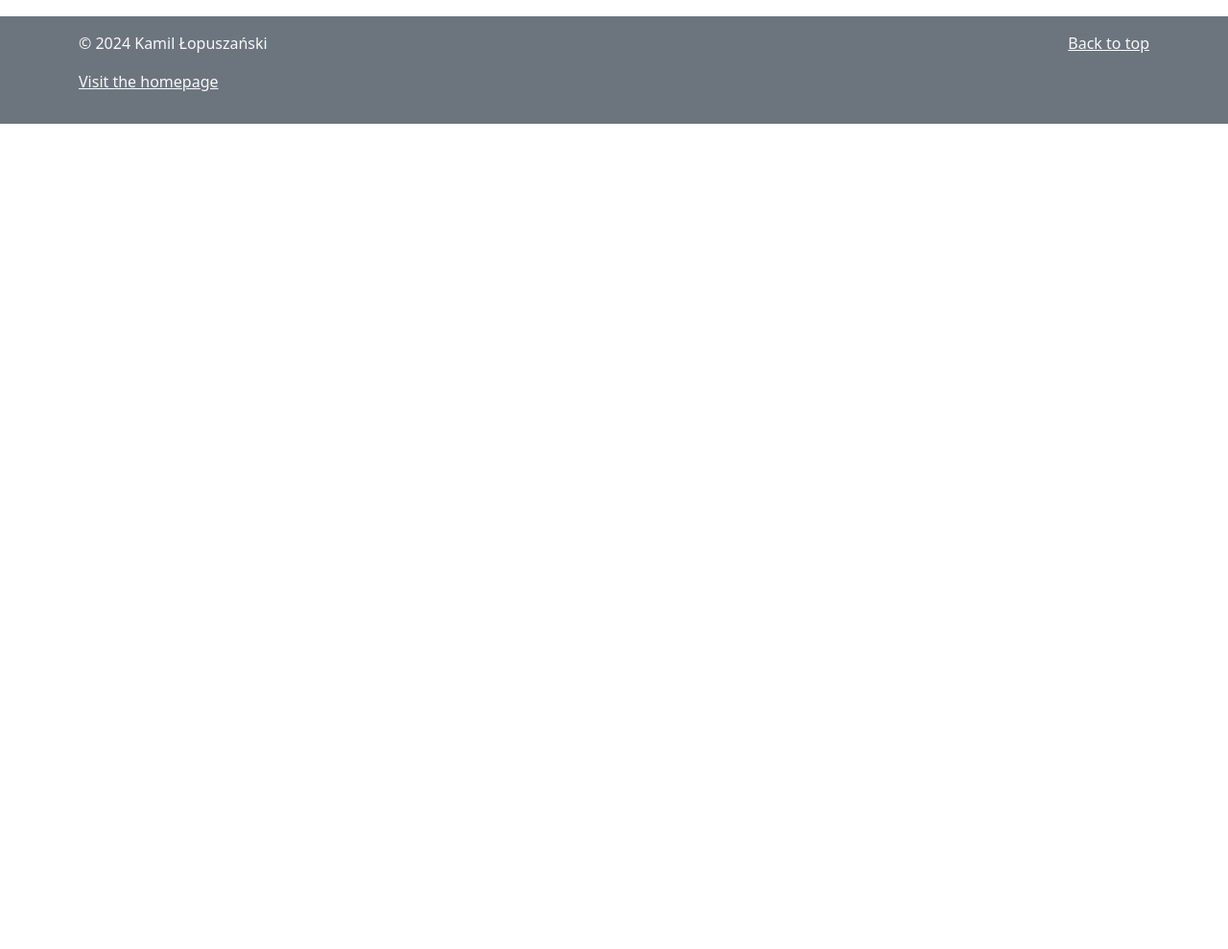
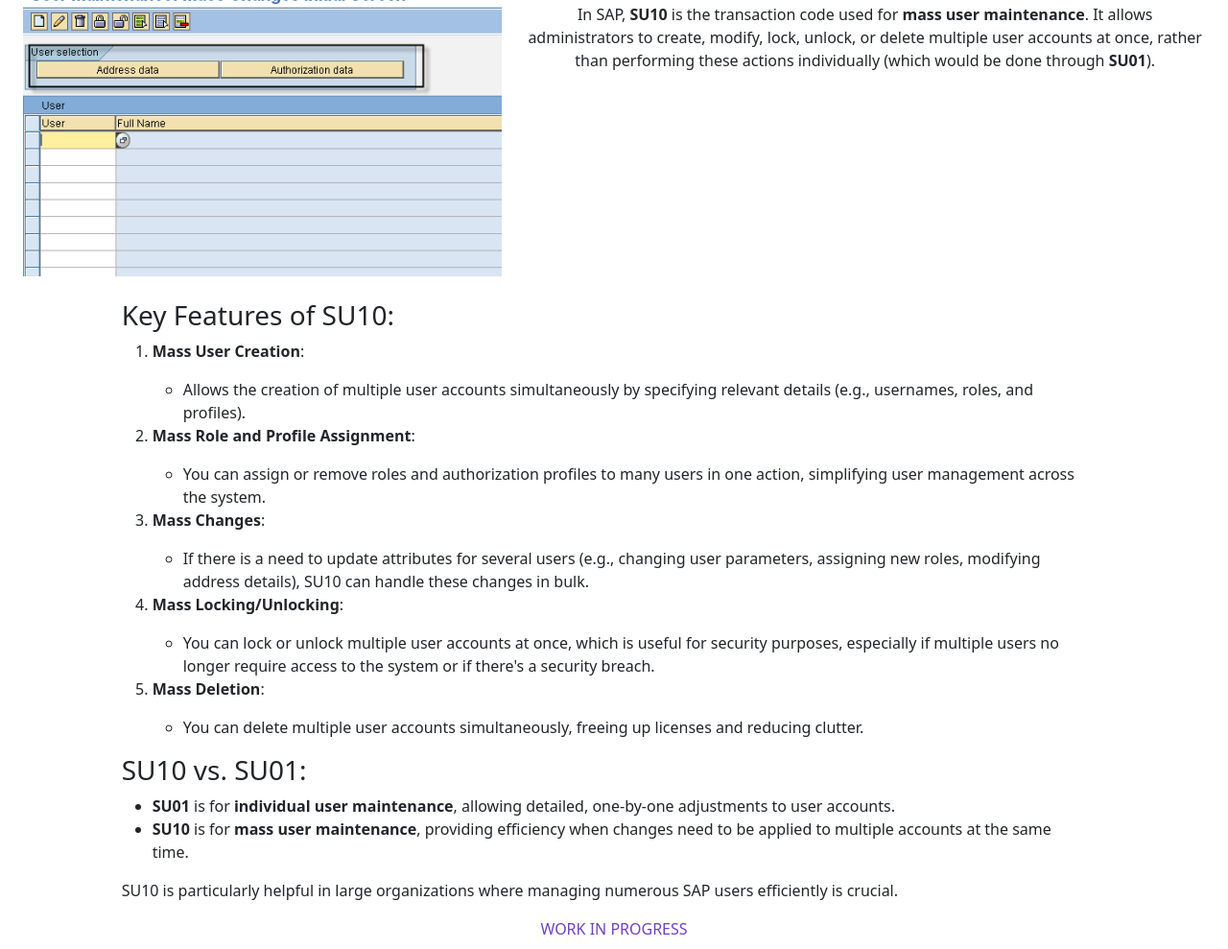
Before and after one commit to camilajenny/camilajenny.github.io, a plain HTML site: page sap/transactions/su10.html in a window 1280 px wide. Shown: the part 231-1220 px from the top of the page at 96% size. Before the commit the page ends 800 px from the top, so only its background shows below. Drawn offline with nearby package versions, Linux system fonts and the light colour scheme.

Commit message:
add a description of the su10 transaction

```diff
--- a/sap/transactions/su10.html
+++ b/sap/transactions/su10.html
@@ -74,6 +74,59 @@
       </header>
       <main class="jumbotron px-4 py-5 text-center" role="main">
         <h1>SAP SU10</h1>
+        <div class="row">
+          <div class="col-md-5"><img class="card-img-top img-fluid" alt="" style="max-height: 500px; width: auto" src="../../assets/images/sap/su10/SU10-Initial-Screen.png" data-holder-rendered="true"></div>
+          <div class="text-center col-md-7">
+            <div class="mb-2">PA20 is used to BULK MAINTAIN USERS.</div>
+            <h3 id="what-is-oosb-in-sap">What is <strong>PA20</strong> in SAP?</h3>
+            <p>In SAP, <strong>SU10</strong> is the transaction code used for <strong>mass user maintenance</strong>. It allows administrators to create, modify, lock, unlock, or delete multiple user accounts at once, rather than performing these actions individually (which would be done through <strong>SU01</strong>).</p>
+          </div>
+          <div class="row justify-content-center text-start mt-4">
+            <div class="col-1"></div>
+            <div class="col-10">
+              <h3 id="key-features-of-su10">Key Features of SU10:</h3>
+              <ol>
+                <li>
+                  <p><strong>Mass User Creation</strong>:</p>
+                  <ul>
+                    <li>Allows the creation of multiple user accounts simultaneously by specifying relevant details (e.g., usernames, roles, and profiles).</li>
+                  </ul>
+                </li>
+                <li>
+                  <p><strong>Mass Role and Profile Assignment</strong>:</p>
+                  <ul>
+                    <li>You can assign or remove roles and authorization profiles to many users in one action, simplifying user management across the system.</li>
+                  </ul>
+                </li>
+                <li>
+                  <p><strong>Mass Changes</strong>:</p>
+                  <ul>
+                    <li>If there is a need to update attributes for several users (e.g., changing user parameters, assigning new roles, modifying address details), SU10 can handle these changes in bulk.</li>
+                  </ul>
+                </li>
+                <li>
+                  <p><strong>Mass Locking/Unlocking</strong>:</p>
+                  <ul>
+                    <li>You can lock or unlock multiple user accounts at once, which is useful for security purposes, especially if multiple users no longer require access to the system or if there's a security breach.</li>
+                  </ul>
+                </li>
+                <li>
+                  <p><strong>Mass Deletion</strong>:</p>
+                  <ul>
+                    <li>You can delete multiple user accounts simultaneously, freeing up licenses and reducing clutter.</li>
+                  </ul>
+                </li>
+              </ol>
+              <h3 id="su10-vs-su01">SU10 vs. SU01:</h3>
+              <ul>
+                <li><strong>SU01</strong> is for <strong>individual user maintenance</strong>, allowing detailed, one-by-one adjustments to user accounts.</li>
+                <li><strong>SU10</strong> is for <strong>mass user maintenance</strong>, providing efficiency when changes need to be applied to multiple accounts at the same time.</li>
+              </ul>
+              <p>SU10 is particularly helpful in large organizations where managing numerous SAP users efficiently is crucial.</p>
+            </div>
+            <div class="col-1"></div>
+          </div>
+        </div>
         <p class="text-purple">WORK IN PROGRESS</p>
       </main>
       <footer class="bg-secondary text-light py-3">
```
